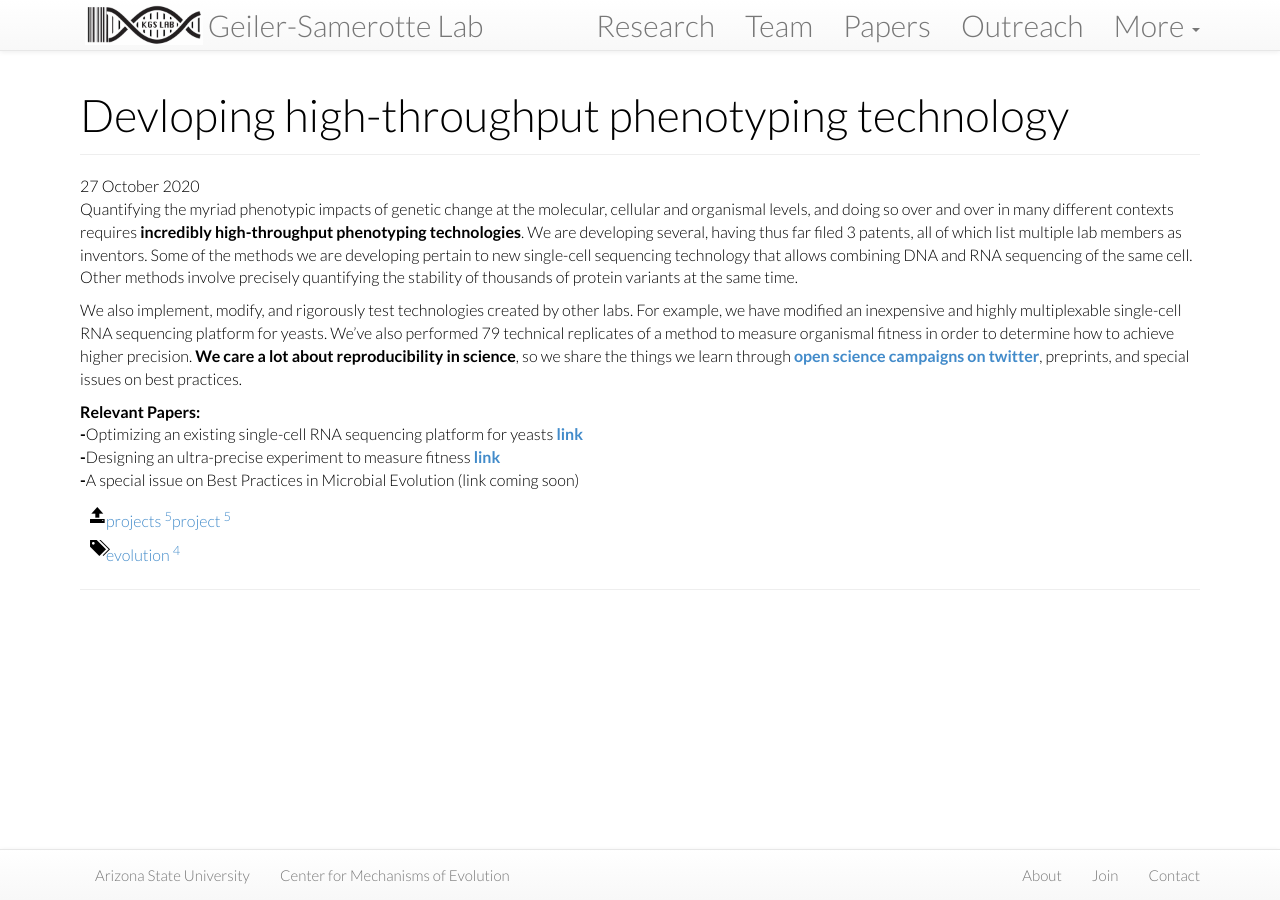
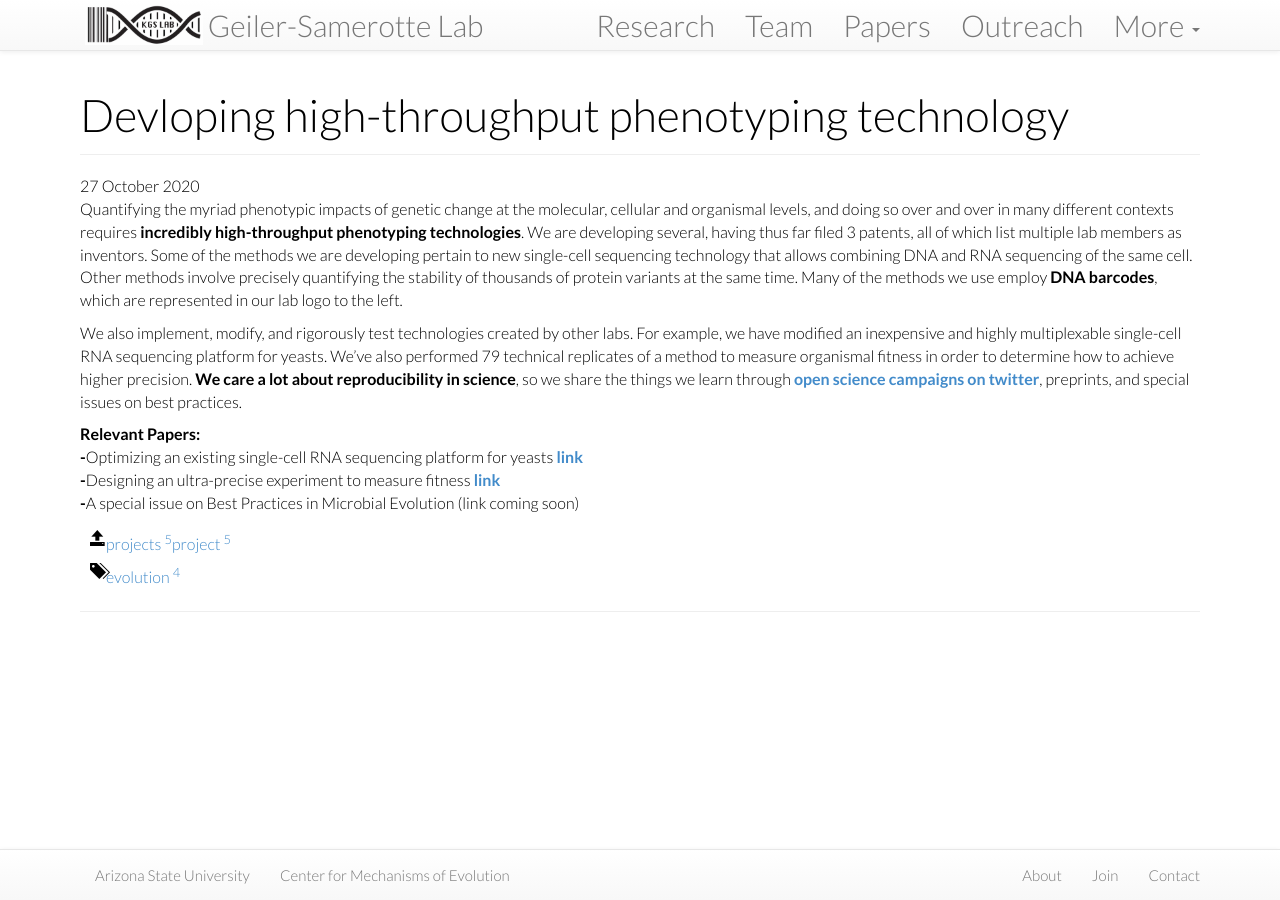
Before and after one commit to Samerotte-Lab/Samerotte-Lab.github.io, a Jekyll site: the page built from projects/_posts/2020-10-27-technology.md, in a window 1280 px wide. Built offline with Jekyll 4.4.1, drawn with Linux system fonts in a browser that asks for light colours; nearby versions of some CDN libraries.

Commit message:
logo explanation

```diff
--- a/projects/_posts/2020-10-27-technology.md
+++ b/projects/_posts/2020-10-27-technology.md
@@ -8,7 +8,7 @@ tags: [evolution]
 ---
 {% include JB/setup %}
 
-Quantifying the myriad phenotypic impacts of genetic change at the molecular, cellular and organismal levels, and doing so over and over in many different contexts requires <b>incredibly high-throughput phenotyping technologies</b>. We are developing several, having thus far filed 3 patents, all of which list multiple lab members as inventors. Some of the methods we are developing pertain to new single-cell sequencing technology that allows combining DNA and RNA sequencing of the same cell. Other methods involve precisely quantifying the stability of thousands of protein variants at the same time.
+Quantifying the myriad phenotypic impacts of genetic change at the molecular, cellular and organismal levels, and doing so over and over in many different contexts requires <b>incredibly high-throughput phenotyping technologies</b>. We are developing several, having thus far filed 3 patents, all of which list multiple lab members as inventors. Some of the methods we are developing pertain to new single-cell sequencing technology that allows combining DNA and RNA sequencing of the same cell. Other methods involve precisely quantifying the stability of thousands of protein variants at the same time. Many of the methods we use employ <b>DNA barcodes</b>, which are represented in our lab logo to the left.
 
 We also implement, modify, and rigorously test technologies created by other labs. For example, we have modified an inexpensive and highly multiplexable single-cell RNA sequencing platform for yeasts. We've also performed 79 technical replicates of a method to measure organismal fitness in order to determine how to achieve higher precision. <b>We care a lot about reproducibility in science</b>, so we share the things we learn through <b>[open science campaigns on twitter](https://twitter.com/KSamerotte/status/939247482281738240?s=20&t=x72zyMKP1XE0r05rdQeN0g)</b>, preprints, and special issues on best practices.
 
```
